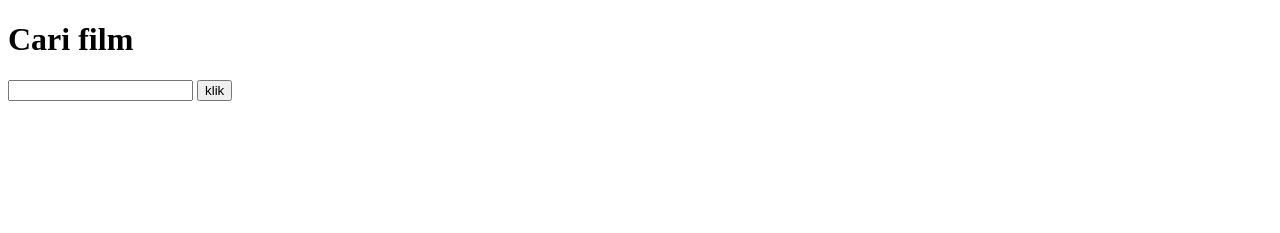
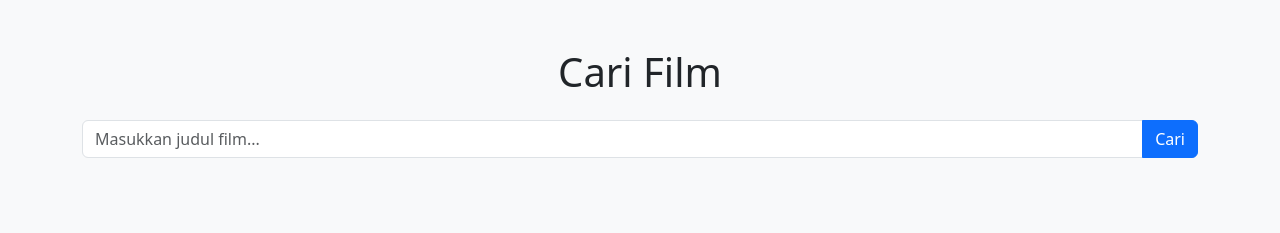
Before and after one commit to mawbp/movies-app, a plain HTML site: page index.html in a window 1280 px wide. Drawn offline with nearby package versions, Linux system fonts and the light colour scheme.

Commit message:
update ui

```diff
--- a/index.html
+++ b/index.html
@@ -1,27 +1,45 @@
 <!DOCTYPE html>
 <html lang="en">
 <head>
-  <meta charset="UTF-8">
-  <meta name="viewport" content="width=device-width, initial-scale=1.0">
+  <meta charset="UTF-8" />
+  <meta name="viewport" content="width=device-width, initial-scale=1.0"/>
   <title>Movies App</title>
-  <link rel="stylesheet" href="style.css">
+  <!-- Bootstrap CSS -->
+  <link href="https://cdn.jsdelivr.net/npm/bootstrap@5.3.3/dist/css/bootstrap.min.css" rel="stylesheet">
 </head>
-<body>
-  <h1>Cari film</h1>
-  <input type="text" id="txtcari">
-  <button type="button" onclick="lihat()">klik</button>
-  <div class="container"></div>
+<body class="bg-light">
 
-  <div id="myModal" class="modal">
-    <div class="modal-content">
-      <div class="modal-left">
-        <img src="" alt="" id="modalPoster">
+  <div class="container py-5">
+    <h1 class="text-center mb-4">Cari Film</h1>
+
+    <div class="input-group mb-5">
+      <input type="text" id="txtcari" class="form-control" placeholder="Masukkan judul film...">
+      <button type="button" onclick="lihat()" class="btn btn-primary">Cari</button>
+    </div>
+
+    <div class="row g-4" id="filmContainer"></div>
+  </div>
+
+  <!-- Modal -->
+  <div class="modal fade" id="myModal" tabindex="-1" aria-hidden="true">
+    <div class="modal-dialog modal-lg modal-dialog-centered">
+      <div class="modal-content">
+        <div class="modal-body d-flex flex-column flex-md-row gap-4">
+          <div class="flex-shrink-0">
+            <img src="" alt="" id="modalPoster" class="img-fluid rounded" style="max-width: 250px;">
+          </div>
+          <div id="modalInfo" class="flex-grow-1"></div>
+        </div>
+        <div class="modal-footer">
+          <button type="button" class="btn btn-secondary" data-bs-dismiss="modal">Tutup</button>
+        </div>
       </div>
-      <div class="modal-right" id="modalInfo">
-      </div>
-      <span class="close">&times;</span>
     </div>
   </div>
+
+  <!-- Script -->
   <script src="script.js"></script>
+  <!-- Bootstrap JS -->
+  <script src="https://cdn.jsdelivr.net/npm/bootstrap@5.3.3/dist/js/bootstrap.bundle.min.js"></script>
 </body>
 </html>
--- a/script.js
+++ b/script.js
@@ -1,72 +1,82 @@
 function lihat() {
-  document.querySelector('.container').innerHTML = "<p id='loadingText'>Tunggu Sebentar...</p>";
+  const container = document.querySelector('#filmContainer');
+  container.innerHTML = `<div class="text-center w-100"><div class="spinner-border text-primary" role="status"><span class="visually-hidden">Loading...</span></div></div>`;
+
   const judul = document.querySelector('#txtcari').value;
-  const load = document.querySelector('#loadingText');
-  const con = document.querySelector('.container');
-  fetch(`http://www.omdbapi.com?apikey=[YOUR API KEY]&s=${judul}`)
-    .then(res =>  {
-      if(!res.ok) {
-        throw new Error('Jaringan Bermasalah');
-      }
+
+  fetch(`https://www.omdbapi.com/?apikey=(INSERT YOUR API KEY HERE)&s=${judul}`)
+    .then(res => {
+      if (!res.ok) throw new Error('Jaringan Bermasalah');
       return res.json();
     })
     .then(data => {
-      const ele = data.Search;
-      ele.forEach(item => {
-        const url = item.Poster;
-        const id = item.imdbID;
-        const poster = document.createElement('div');
-        const image = document.createElement('img');
-        poster.setAttribute('class', 'poster');
-        poster.setAttribute('data-id', `${id}`);
-        image.setAttribute('src', `${url}`);
-        poster.appendChild(image);
-        con.appendChild(poster);
+      container.innerHTML = '';
+      if (!data.Search) {
+        container.innerHTML = `<p class="text-danger text-center">Film tidak ditemukan.</p>`;
+        return;
+      }
+
+      data.Search.forEach(item => {
+        const col = document.createElement('div');
+        col.className = 'col-sm-6 col-md-4 col-lg-3';
+
+        const card = document.createElement('div');
+        card.className = 'card h-100 shadow-sm';
+        card.style.cursor = 'pointer';
+        card.setAttribute('data-id', item.imdbID);
+
+        const img = document.createElement('img');
+        img.src = item.Poster !== 'N/A' ? item.Poster : 'https://via.placeholder.com/300x445?text=No+Image';
+        img.className = 'card-img-top';
+
+        const body = document.createElement('div');
+        body.className = 'card-body';
+
+        const title = document.createElement('h5');
+        title.className = 'card-title';
+        title.textContent = item.Title;
+
+        body.appendChild(title);
+        card.appendChild(img);
+        card.appendChild(body);
+        col.appendChild(card);
+        container.appendChild(col);
       });
-      con.removeChild(load);
-      const img = document.querySelectorAll('.poster');
-      img.forEach(i => {
-        i.addEventListener('click', () => {
-          const id = i.getAttribute('data-id');
-          fetch(`http://www.omdbapi.com?apikey=[YOUR API KEY]&i=${id}`)
-            .then(res => {
-              if(!res.ok) {
-                throw new Error();
-              }
-              return res.json();
-            })
+
+      // Tambah event listener ke semua card
+      document.querySelectorAll('.card').forEach(card => {
+        card.addEventListener('click', () => {
+          const id = card.getAttribute('data-id');
+          fetch(`https://www.omdbapi.com/?apikey=(INSERT YOUR API KEY HERE)&i=${id}`)
+            .then(res => res.json())
             .then(data => {
-              console.log(data);
-              const modal = document.querySelector('#myModal');
-              modal.style.display = 'block';
-              const poster = document.querySelector('#modalPoster');
-              poster.setAttribute('src', `${data.Poster}`);
+              const poster = document.getElementById('modalPoster');
+              const info = document.getElementById('modalInfo');
 
-              const modalInfo = document.querySelector('#modalInfo');
-              modalInfo.innerHTML = `
-                <h2>${data.Title}</h2>
-                <p>Tahun: ${data.Year}</p>
-                <p>Genre: ${data.Genre}</p>
-                <p>Plot: ${data.Plot}</p>
+              poster.src = data.Poster !== 'N/A' ? data.Poster : 'https://via.placeholder.com/300x445?text=No+Image';
+              info.innerHTML = `
+                <h4>${data.Title}</h4>
+                <p><strong>Tahun:</strong> ${data.Year}</p>
+                <p><strong>Genre:</strong> ${data.Genre}</p>
+                <p><strong>Plot:</strong> ${data.Plot}</p>
               `;
 
-              const close = document.querySelector('.close');
-              close.addEventListener('click', () => {
-                const modal = document.querySelector('#myModal');
-                modal.style.display = 'none';
-              })
-            })
+              // Tampilkan modal
+              const myModal = new bootstrap.Modal(document.getElementById('myModal'));
+              myModal.show();
+            });
         });
       });
     })
+    .catch(err => {
+      container.innerHTML = `<p class="text-danger text-center">Terjadi kesalahan: ${err.message}</p>`;
+    });
 }
 
-function checkKey(event) {
-  if(event.keyCode === 13) {
+// Tekan Enter = cari
+document.querySelector('#txtcari').addEventListener('keypress', event => {
+  if (event.key === 'Enter') {
     event.preventDefault();
     lihat();
   }
-}
-
-
-document.querySelector('#txtcari').addEventListener('keypress', checkKey);
+});
```
Also changed, not shown: 1 other file.
